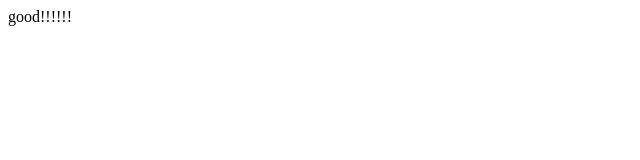
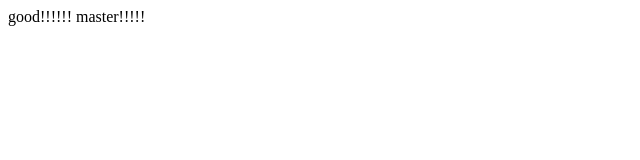
Before and after one commit to hoolajjang/nodejs, a plain HTML site: page index.html in a window 1280 px wide. Shown: the full height of the page, 0-640 px from the left. Drawn offline with Linux system fonts and the light colour scheme.

Commit message:
master modify

```diff
--- a/index.html
+++ b/index.html
@@ -4,7 +4,10 @@
 	<title>test page</title>
 </head>
 <body>
-	<div>good!!!!!!</div>
+	<div>
+		good!!!!!!
+		master!!!!!
+	</div>
 </body>
 <script>
 	alert(1134342234211);
```
